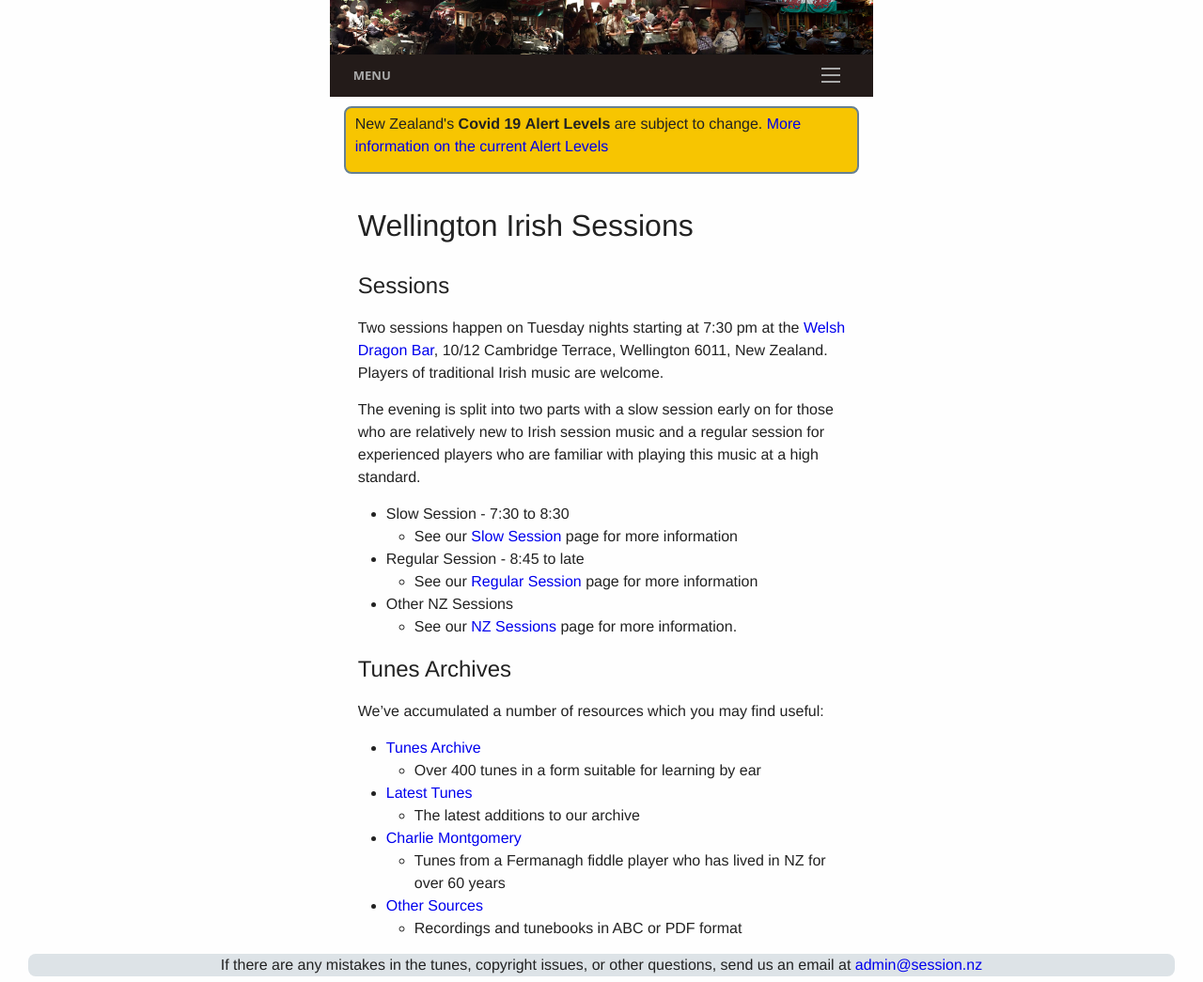
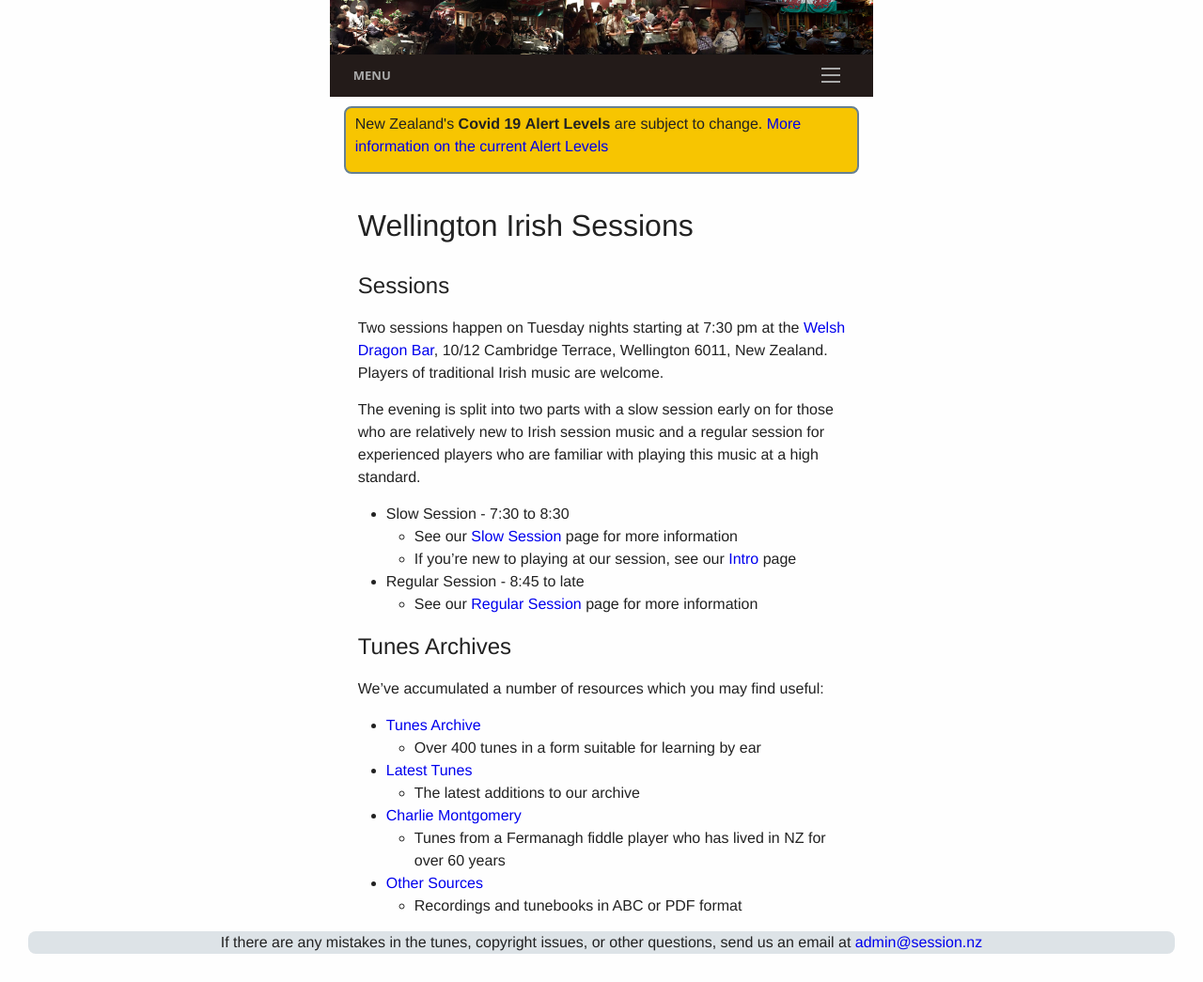
Before and after one commit to slow-session/dev.session.nz, a Jekyll site: the page built from index.md, in a window 1280 px wide. Shown: the whole page at 94% size. Built offline with Jekyll 4.4.1, drawn with Linux system fonts in a browser that asks for light colours; after the commit the page ends 1021 px from its top, so only the background shows below that.

Commit message:
modified:   index.md

```diff
--- a/index.md
+++ b/index.md
@@ -10,11 +10,9 @@ The evening is split into two parts with a slow session early on for those who a
 
  * Slow Session - {{ site.slowsession_time }}
     * See our <a href="/slowsession/">Slow Session</a> page for more information
+    * If you're new to playing at our session, see our <a href="/intro-to-slowsession">Intro</a> page
  * Regular Session - {{ site.session_time }}
     * See our <a href="/regularsession/">Regular Session</a> page for more information
- * Other NZ Sessions
-    * See our <a href="/nz_sessions">NZ Sessions</a> page for more information.
-
 
 ## Tunes Archives
 
```
